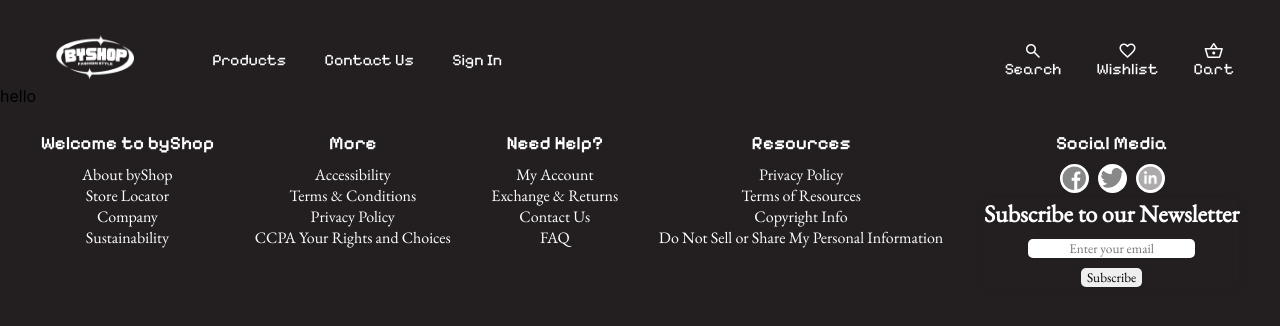
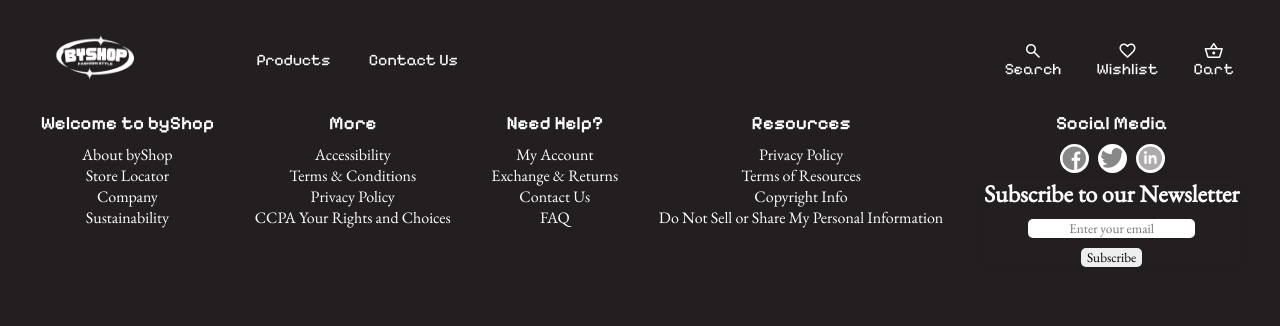
Before and after one commit to ncalihu0/eCommerceV2, a React (Create React App) app in the folder client/: page /SignIn in a window 1280 px wide. Shown: the top 326 px of the page. Built offline with nearby package versions, Linux system fonts and the light colour scheme; a web font is replaced by a local one.

Commit message:
added files

```diff
--- a/client/src/App.js
+++ b/client/src/App.js
@@ -6,7 +6,6 @@ import Head from './components/Head'
 import Home from "./pages/Home";
 import Products from './pages/Products';
 import Contact from './pages/Contact';
-import SignIn from './pages/SignIn'
 
 
 function App() {
@@ -19,7 +18,6 @@ function App() {
           <Route path="/" element={<Home />}></Route>
           <Route path="/Products" element={<Products />}></Route>
           <Route path="/Contact" element={<Contact />}></Route>
-          <Route path="/SignIn" element={<SignIn />}></Route>
         </Routes>
         <Footer></Footer>
 
--- a/client/src/components/Navbar.jsx
+++ b/client/src/components/Navbar.jsx
@@ -12,7 +12,6 @@ export default function Navbar() {
             <div className="mainLinks">
                 <Link to="/Products" className="mainLinks1">Products</Link>
                 <Link to="/Contact">Contact Us</Link>
-                <Link to='/SignIn'>Sign In</Link>
             </div>
             <Icons />
         </nav>
--- a/client/src/pages/SignIn.jsx
+++ /dev/null
@@ -1,9 +0,0 @@
-import React from 'react'
-
-export default function SignIn() {
-    return (
-        <div>
-            hello
-        </div>
-    )
-}
```
Also changed, not shown: 1 other file (tests, documents, lock files or other folders).
